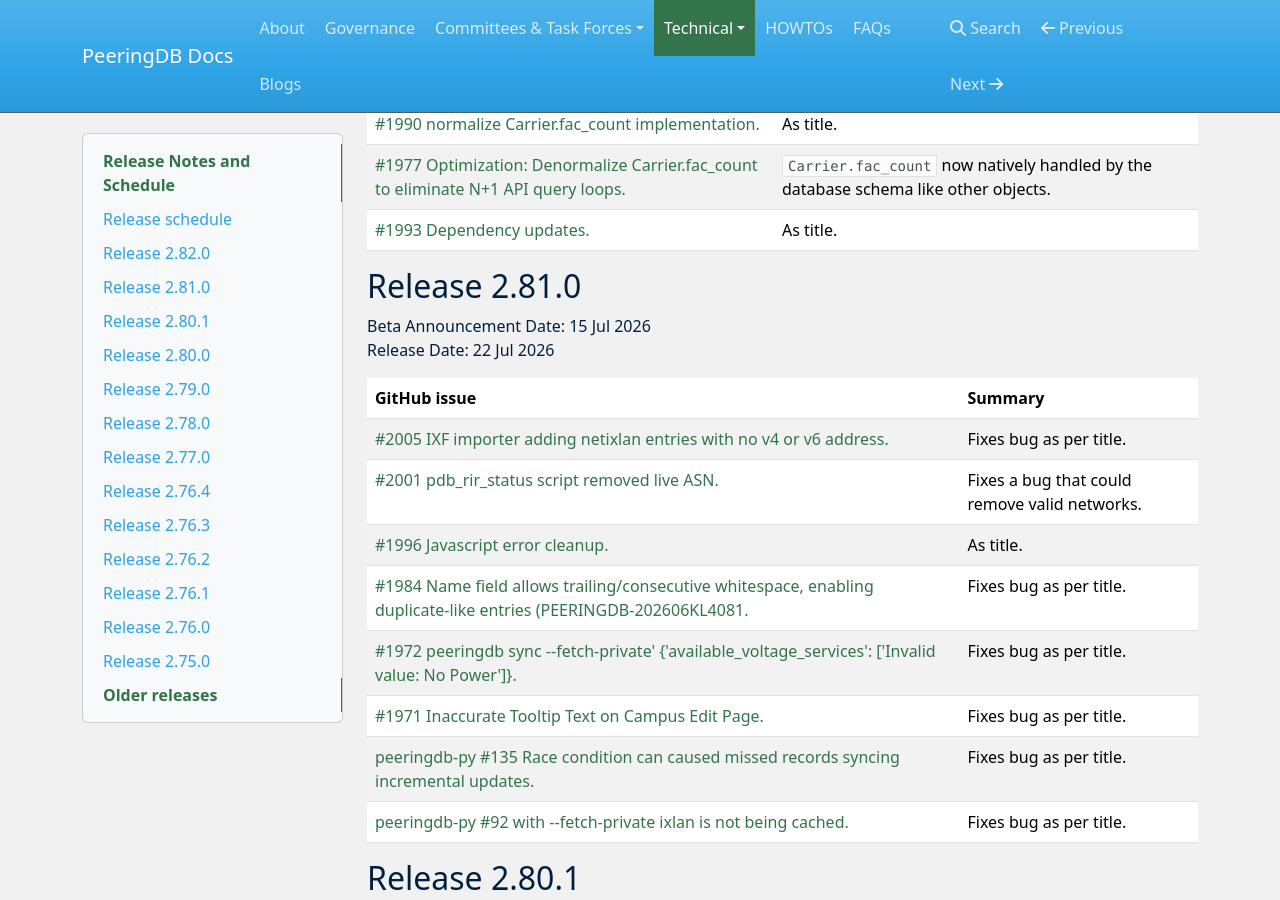
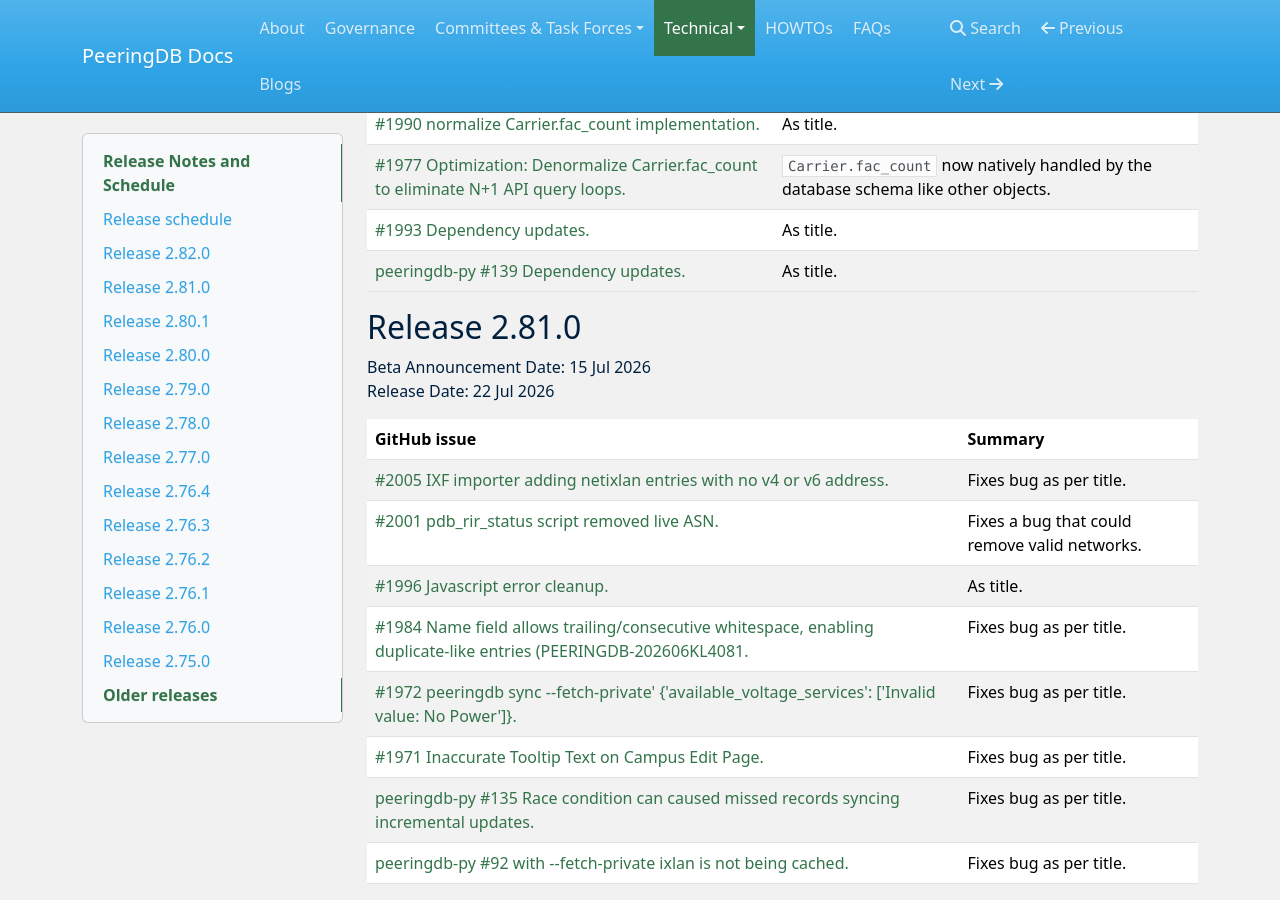
Before and after one commit to peeringdb/docs, an MkDocs documentation site: the page built from docs/release_notes/index.md, in a window 1280 px wide and 900 px high, scrolled down 990 px. Built offline with MkDocs 1.6.1, drawn with Linux system fonts in a browser that asks for light colours; nearby versions of some CDN libraries.

Commit message:
Updated 2.82.0 release notes with peeringdb-py issue

```diff
--- a/docs/release_notes/index.md
+++ b/docs/release_notes/index.md
@@ -32,6 +32,7 @@
 | [#1990 normalize Carrier.fac_count implementation.](https://github.com/peeringdb/peeringdb/issues/1990) | As title.|
 | [#1977 Optimization: Denormalize Carrier.fac_count to eliminate N+1 API query loops.](https://github.com/peeringdb/peeringdb/pull/1977) | `Carrier.fac_count` now natively handled by the database schema like other objects.|
 | [#1993 Dependency updates.](https://github.com/peeringdb/peeringdb/issues/1993) | As title.|
+| [peeringdb-py #139 Dependency updates.](https://github.com/peeringdb/peeringdb-py/issues/139) | As title.|
 
 ## Release 2.81.0
 
```
